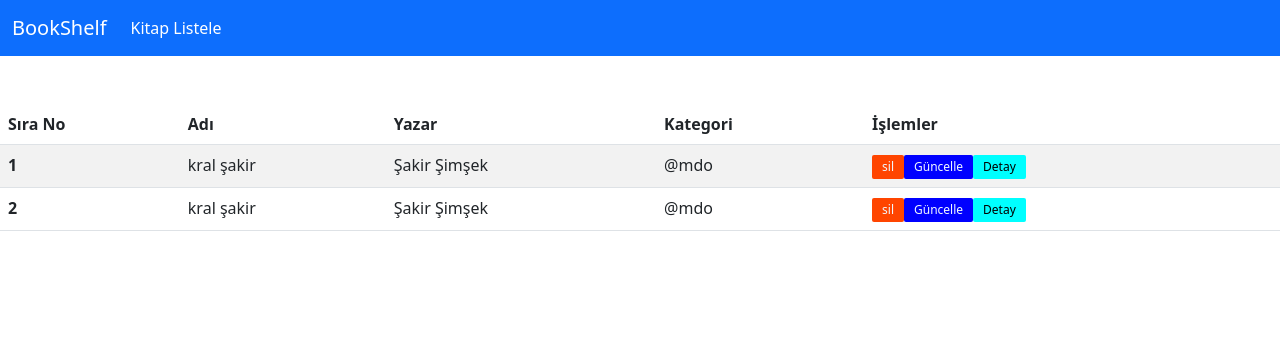
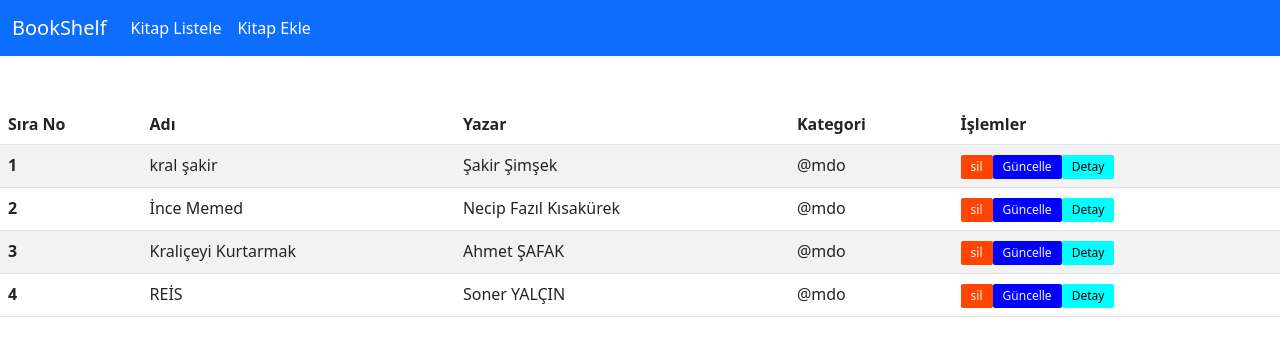
Before and after one commit to 35kartal35/bookself, a React (Create React App) app: page / in a window 1280 px wide. Shown: the top 356 px of the page. Built offline with nearby package versions, Linux system fonts and the light colour scheme; data requests are answered from the project's data file.

Commit message:
addbooks

```diff
--- a/db.json
+++ b/db.json
@@ -10,13 +10,31 @@
       "categoryId": "1"
     },
     {
-        "id": "1",
-        "name": "kral şakir",
-        "author": "Şakir Şimşek",
-        "publisher": "İş Bankası Yayınları",
+        "id": "2",
+        "name": "İnce Memed",
+        "author": "Necip Fazıl Kısakürek",
+        "publisher": "Y.K.Y.",
         "isbn": "65476854165",
-        "price": "29",
-        "categoryId": "1"
+        "price": "70",
+        "categoryId": "2"
+      },
+      {
+        "id": "3",
+        "name": "Kraliçeyi Kurtarmak",
+        "author": "Ahmet ŞAFAK",
+        "publisher": "CAN",
+        "isbn": "65476854165",
+        "price": "100",
+        "categoryId": "3"
+      },
+      {
+        "id": "4",
+        "name": "REİS",
+        "author": "Soner YALÇIN",
+        "publisher": "İNKILAP",
+        "isbn": "65476854165",
+        "price": "50",
+        "categoryId": "2"
       }
   ],
   "categories": [
--- a/src/App.js
+++ b/src/App.js
@@ -5,6 +5,7 @@ import { useDispatch, useSelector } from "react-redux";
 import actionTypes from "./redux/actions/actionTypes";
 import api from "./api/api";
 import urls from "./api/urls";
+import AddBook from "./pages/AddBook";
 
 function App() {
   const dispatch=useDispatch()
@@ -31,11 +32,13 @@ function App() {
         dispatch({type:actionTypes.categoryAction.GET_CATEGORIES_FAİL,payload:"serverda bir hata oldu"})
        });
   }, []);
-
+    if (booksState.success === false || categoriesState.success === false)
+    return null;
     return (
     <BrowserRouter>
     <Routes>
       <Route path="/" element={<HomePage/>}/>
+      <Route path="/add-book" element={<AddBook/>}/>
     </Routes>
     </BrowserRouter>
   );
--- /dev/null
+++ b/src/components/AddTheBook.js
@@ -0,0 +1,14 @@
+import React from "react";
+
+
+const AddTheBook = ()=>{
+    return(
+        <div>
+            <h1>
+                Kitap Ekleme Sayfası
+            </h1>
+        </div>
+    )
+}
+
+export default AddTheBook
--- a/src/components/Header.js
+++ b/src/components/Header.js
@@ -22,9 +22,12 @@ const Header = () => {
     </button>
     <div className="collapse navbar-collapse" id="navbarNav">
       <ul className="navbar-nav">
-        <li className="nav-item">
+        <li className="nav-item nav-item-center">
           <Link className="nav-link active" aria-current="page" to="/">Kitap Listele</Link>
-        </li>
+                  </li>
+                  <li>
+                  <Link className="nav-link active" aria-current="page" to="/add-book">Kitap Ekle</Link>
+                  </li>
         </ul>
     </div>
   </div>
--- /dev/null
+++ b/src/pages/AddBook.js
@@ -0,0 +1,14 @@
+import React from "react";
+import Header from "../components/Header";
+import AddTheBook from "../components/AddTheBook";
+
+const AddBook=()=>{
+    return(
+        <div>
+            <Header/>
+            <AddTheBook/>
+        </div>
+    )
+}
+
+export default AddBook
--- a/src/pages/HomePages.js
+++ b/src/pages/HomePages.js
@@ -2,15 +2,19 @@ import React from "react";
 import Header from "../components/Header";
 import { useSelector } from "react-redux";
 import Listbooks from "../components/Listbooks";
+import { Link } from "react-router-dom";
+
 
 const HomePage=()=>{
     const {booksState,categoriesState}=useSelector(state=>state)
     console.log("books",booksState);
-    console.log("categories",categoriesState);
+    console.log("cats",categoriesState);
     return(
         <div>
             <Header/>
+
             <Listbooks/>
+
         </div>
     )
 }
```
